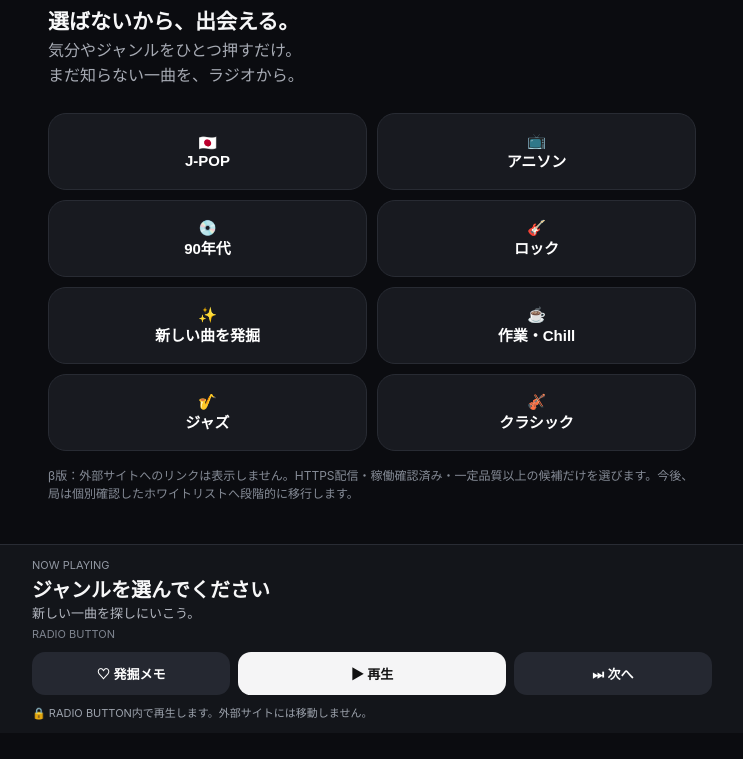
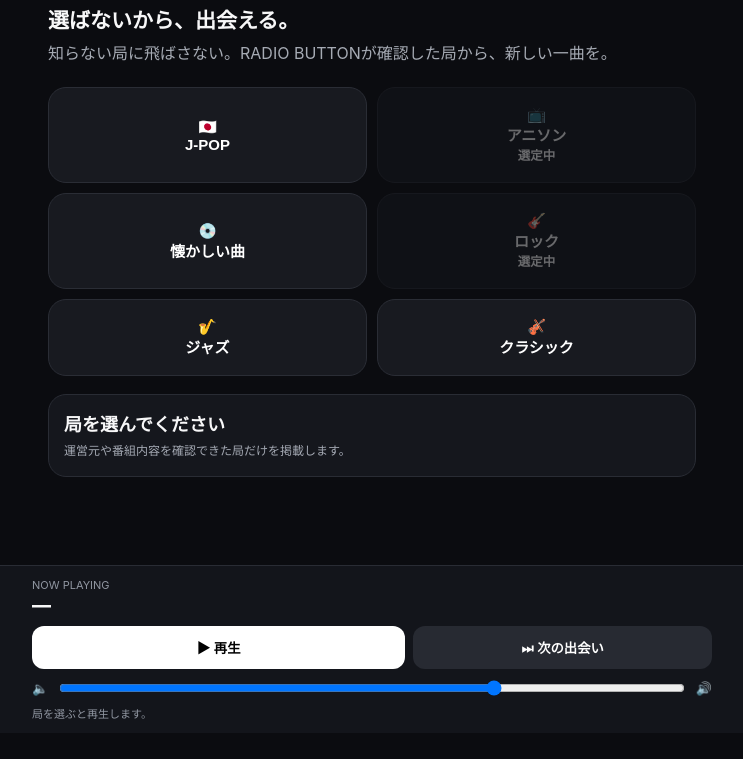
Before and after one commit to dankounaoto/radio-button, a plain HTML site: page index.html in a window 1280 px wide. Shown: the part 67-826 px from the top of the page, without its empty margins (268-1011 px from the left). Drawn offline with Linux system fonts and the light colour scheme.

Commit message:
Add files via upload

```diff
--- a/index.html
+++ b/index.html
@@ -1,46 +1,43 @@
 <!doctype html><html lang="ja"><head>
 <meta charset="utf-8"><meta name="viewport" content="width=device-width,initial-scale=1,viewport-fit=cover">
-<meta name="theme-color" content="#0b0c10"><link rel="manifest" href="manifest.webmanifest"><link rel="apple-touch-icon" href="icon.svg">
-<title>RADIO BUTTON</title><style>
+<meta name="theme-color" content="#0b0c10"><link rel="manifest" href="manifest.webmanifest"><title>RADIO BUTTON</title>
+<style>
 *{box-sizing:border-box}body{margin:0;background:#0b0c10;color:#f7f7f8;font-family:-apple-system,BlinkMacSystemFont,"Segoe UI","Noto Sans JP",sans-serif}
-main{max-width:680px;margin:auto;padding:28px 16px 245px}h1{font-size:30px;margin:0}.tagline{font-size:21px;font-weight:800;margin:8px 0 3px}.sub{color:#a7abb4;margin:0 0 25px;line-height:1.55}
-.grid{display:grid;grid-template-columns:1fr 1fr;gap:10px}.genre{border:1px solid #282b33;border-radius:18px;padding:18px 8px;font-size:15px;font-weight:760;background:#181a20;color:#fff;min-height:72px}
-.note{font-size:12px;color:#858b96;line-height:1.55;margin-top:16px}.player{position:fixed;left:0;right:0;bottom:0;background:#14161cf5;border-top:1px solid #292c34;padding:13px 14px calc(13px + env(safe-area-inset-bottom))}
-.inner{max-width:680px;margin:auto}.eyebrow{font-size:11px;color:#9298a3}.song{font-size:20px;font-weight:850;white-space:nowrap;overflow:hidden;text-overflow:ellipsis;margin-top:2px}.artist{font-size:13px;color:#b3b7c0;white-space:nowrap;overflow:hidden;text-overflow:ellipsis}.station{font-size:11px;color:#7f8590;margin-top:5px;white-space:nowrap;overflow:hidden;text-overflow:ellipsis}
-.controls{display:grid;grid-template-columns:1fr 1.35fr 1fr;gap:8px;margin-top:11px}.controls button{border:0;border-radius:13px;padding:12px 7px;font-size:13px;font-weight:800;background:#252831;color:#fff}.controls .play{background:#f5f5f6;color:#111}
-.status{font-size:11px;color:#8d939e;margin-top:7px}.safe{font-size:11px;color:#9ca2ac;margin-top:9px}
+main{max-width:680px;margin:auto;padding:28px 16px 310px}h1{margin:0;font-size:30px}.tag{font-size:21px;font-weight:850;margin:7px 0}.sub{color:#a6abb4;line-height:1.5;margin:0 0 22px}
+.grid{display:grid;grid-template-columns:1fr 1fr;gap:10px}.g{border:1px solid #2a2d35;background:#181a20;color:#fff;border-radius:18px;padding:18px 8px;font-weight:800;font-size:15px;min-height:72px}.g:disabled{opacity:.38}
+.card{margin-top:18px;background:#15171d;border:1px solid #292c34;border-radius:18px;padding:15px}.card h2{font-size:18px;margin:0 0 6px}.muted{color:#a4a9b3;font-size:12px;line-height:1.55}.program{margin-top:10px;padding-top:10px;border-top:1px solid #292c34;font-size:13px;line-height:1.55}
+.official{display:inline-block;margin-top:10px;color:#fff;font-size:13px}.player{position:fixed;left:0;right:0;bottom:0;background:#14161cf7;border-top:1px solid #292c34;padding:12px 14px calc(12px + env(safe-area-inset-bottom))}
+.inner{max-width:680px;margin:auto}.now{font-size:11px;color:#9096a1}.station{font-size:19px;font-weight:850;margin:2px 0}.controls{display:grid;grid-template-columns:1.25fr 1fr;gap:8px;margin:9px 0}.controls button{border:0;border-radius:12px;padding:12px;font-weight:800}.play{background:#fff}.next{background:#272a32;color:#fff}
+.vol{display:flex;align-items:center;gap:9px;font-size:13px}.vol input{width:100%}.status{font-size:11px;color:#9197a2;margin-top:7px}
 </style></head><body><main>
-<h1>📻 RADIO BUTTON</h1><div class="tagline">選ばないから、出会える。</div>
-<p class="sub">気分やジャンルをひとつ押すだけ。<br>まだ知らない一曲を、ラジオから。</p>
+<h1>📻 RADIO BUTTON</h1><div class="tag">選ばないから、出会える。</div><p class="sub">知らない局に飛ばさない。RADIO BUTTONが確認した局から、新しい一曲を。</p>
 <div class="grid">
-<button class="genre" data-k="jpop">🇯🇵<br>J-POP</button><button class="genre" data-k="anime">📺<br>アニソン</button>
-<button class="genre" data-k="90s">💿<br>90年代</button><button class="genre" data-k="rock">🎸<br>ロック</button>
-<button class="genre" data-k="hits">✨<br>新しい曲を発掘</button><button class="genre" data-k="chill">☕<br>作業・Chill</button>
-<button class="genre" data-k="jazz">🎷<br>ジャズ</button><button class="genre" data-k="classical">🎻<br>クラシック</button>
+<button class="g" data-id="j1">🇯🇵<br>J-POP</button>
+<button class="g" disabled>📺<br>アニソン<br><small>選定中</small></button>
+<button class="g" data-id="beach">💿<br>懐かしい曲</button>
+<button class="g" disabled>🎸<br>ロック<br><small>選定中</small></button>
+<button class="g" data-id="beach">🎷<br>ジャズ</button>
+<button class="g" data-id="ottava">🎻<br>クラシック</button>
 </div>
-<p class="note">β版：外部サイトへのリンクは表示しません。HTTPS配信・稼働確認済み・一定品質以上の候補だけを選びます。今後、局は個別確認したホワイトリストへ段階的に移行します。</p>
-</main>
-<section class="player"><div class="inner">
-<div class="eyebrow">NOW PLAYING</div><div id="song" class="song">ジャンルを選んでください</div><div id="artist" class="artist">新しい一曲を探しにいこう。</div>
-<div id="station" class="station">RADIO BUTTON</div>
-<div class="controls"><button id="fav">♡ 発掘メモ</button><button id="play" class="play">▶ 再生</button><button id="next">⏭ 次へ</button></div>
-<div id="msg" class="status"></div><div class="safe">🔒 RADIO BUTTON内で再生します。外部サイトには移動しません。</div>
-<audio id="audio" playsinline></audio></div></section>
+<section id="info" class="card"><h2>局を選んでください</h2><div class="muted">運営元や番組内容を確認できた局だけを掲載します。</div></section>
+</main><section class="player"><div class="inner"><div class="now">NOW PLAYING</div><div id="station" class="station">—</div>
+<div class="controls"><button id="play" class="play">▶ 再生</button><button id="next" class="next">⏭ 次の出会い</button></div>
+<label class="vol">🔈 <input id="volume" type="range" min="0" max="1" step=".05" value=".7"> 🔊</label>
+<div id="msg" class="status">局を選ぶと再生します。</div><audio id="audio" playsinline></audio></div></section>
 <script>
-const API='https://de1.api.radio-browser.info/json';
-const C={
-jpop:{label:'J-POP',tag:'j-pop',country:'Japan'},anime:{label:'アニソン',tag:'anime',language:'japanese'},
-'90s':{label:'90年代',tag:'90s'},rock:{label:'ロック',tag:'rock'},hits:{label:'発掘',tag:'pop'},
-chill:{label:'作業・Chill',tag:'chillout'},jazz:{label:'ジャズ',tag:'jazz'},classical:{label:'クラシック',tag:'classical'}};
-let pool=[],i=0,cur=null;const a=document.getElementById('audio'),$=id=>document.getElementById(id);
-function safeStation(s,k){let u=s.url_resolved||s.url||'';if(!u.startsWith('https://')||s.lastcheckok!==1)return false;if((s.bitrate||0)<64)return false;if(k==='anime'){let hay=((s.tags||'')+' '+(s.language||'')+' '+(s.country||'')).toLowerCase();if(!hay.includes('anime')||!hay.includes('japan'))return false}return true}
-async function tune(k){$('song').textContent='局を探しています…';$('artist').textContent='安全条件を確認中';$('msg').textContent='';let c=C[k],q=new URLSearchParams({tag:c.tag,hidebroken:'true',order:'clickcount',reverse:'true',limit:'100'});if(c.country)q.set('country',c.country);if(c.language)q.set('language',c.language);try{let r=await fetch(`${API}/stations/search?${q}`);let x=await r.json();pool=x.filter(s=>safeStation(s,k));if(!pool.length)throw 0;i=0;load()}catch(e){$('song').textContent='候補が見つかりません';$('artist').textContent='怪しい局を無理に流さず停止しました。'}}
-function load(){cur=pool[i%pool.length];$('song').textContent='曲名を取得できない局です';$('artist').textContent='曲名対応は局ごとに順次追加';$('station').textContent=`${cur.name||'名称不明'} ｜ ${cur.country||'地域不明'} ｜ ${cur.codec||''} ${cur.bitrate?cur.bitrate+'kbps':''}`;a.src=cur.url_resolved||cur.url;a.load();a.play().then(()=>{$('play').textContent='⏸ 停止'}).catch(()=>{$('play').textContent='▶ 再生';$('msg').textContent='再生ボタンを押してください。'})}
-document.querySelectorAll('.genre').forEach(b=>b.addEventListener('click',()=>tune(b.dataset.k)));
-$('play').addEventListener('click',()=>{if(!a.src)return;if(a.paused)a.play();else a.pause()});
-a.addEventListener('play',()=>{$('play').textContent='⏸ 停止'});a.addEventListener('pause',()=>{$('play').textContent='▶ 再生'});
-$('next').addEventListener('click',()=>{if(pool.length){i++;load()}});
-$('fav').addEventListener('click',()=>{$('msg').textContent=cur?'発掘メモ機能は曲名取得対応後に保存できるようにします。':'まずジャンルを選んでください。'});
-a.addEventListener('error',()=>{if(pool.length){i++;$('msg').textContent='再生できない局をスキップしました。';setTimeout(load,500)}});
+const stations={
+j1:{name:'J1 Radio',desc:'J-POPを世界へ届けるインターネットラジオ。J-POP中心の音楽番組や、日本の天気・交通情報を交えた番組を編成。',program:'例：J-POP Worldwide / Total Music Hours / Midday Music など。放送時間は公式番組表で確認できます。',site:'https://www.j1fm.tokyo/',search:'j1 radio'},
+beach:{name:'湘南ビーチFM',desc:'逗子・葉山を拠点とするFM局。ジャズ、オールディーズ、シティポップなど音楽中心の時間帯と地域情報番組を放送。',program:'例：AFTERNOON JAZZ、湘南メモリーレーン、MIDNIGHT JAZZなど。曜日・時間帯で内容が変わります。',site:'https://www.beachfm.co.jp/',search:'shonan beach fm'},
+ottava:{name:'OTTAVA',desc:'2007年開局のクラシック音楽専門インターネットラジオ。24時間配信し、昼間はプレゼンターによるライブ番組も編成。',program:'クラシックを楽章単位・抜粋でも紹介。リクエスト番組やプレゼンター番組があります。',site:'https://ottava.jp/',search:'ottava'}
+};
+const API='https://de1.api.radio-browser.info/json';let selected=null,pool=[],idx=0;const a=document.getElementById('audio'),$=x=>document.getElementById(x);
+function show(s){$('info').innerHTML=`<h2>${s.name}</h2><div class="muted">${s.desc}</div><div class="program"><b>📅 番組・放送内容</b><br>${s.program}</div><a class="official" href="${s.site}" target="_blank" rel="noopener noreferrer">🔗 確認済み公式サイト ↗</a>`}
+async function choose(id){selected=stations[id];show(selected);$('station').textContent=selected.name;$('msg').textContent='確認済み局の配信先を取得中…';try{let q=new URLSearchParams({name:selected.search,hidebroken:'true',order:'clickcount',reverse:'true',limit:'15'});let r=await fetch(`${API}/stations/search?${q}`),x=await r.json();pool=x.filter(s=>(s.url_resolved||s.url||'').startsWith('https://')&&s.lastcheckok===1);if(!pool.length)throw 0;idx=0;load()}catch(e){$('msg').textContent='現在この局の配信先を確認できません。無理に別局は流しません。'}}
+function load(){let s=pool[idx%pool.length];a.src=s.url_resolved||s.url;a.volume=+$('volume').value;a.load();a.play().then(()=>{$('play').textContent='⏸ 停止';$('msg').textContent='RADIO BUTTON内で再生中'}).catch(()=>{$('msg').textContent='▶ 再生を押してください。'})}
+document.querySelectorAll('[data-id]').forEach(b=>b.addEventListener('click',()=>choose(b.dataset.id)));
+$('play').addEventListener('click',()=>{if(!a.src)return;if(a.paused)a.play();else a.pause()});a.addEventListener('play',()=>$('play').textContent='⏸ 停止');a.addEventListener('pause',()=>$('play').textContent='▶ 再生');
+$('volume').addEventListener('input',e=>a.volume=+e.target.value);
+$('next').addEventListener('click',()=>{if(pool.length){idx++;load()}});
+a.addEventListener('error',()=>{$('msg').textContent='この配信は現在再生できません。別の確認済み候補を試します。';if(pool.length){idx++;setTimeout(load,600)}});
 if('serviceWorker'in navigator)navigator.serviceWorker.register('./sw.js').catch(()=>{});
 </script></body></html>
--- a/sw.js
+++ b/sw.js
@@ -1 +1 @@
-const C='rb-v4';self.addEventListener('install',e=>e.waitUntil(caches.open(C).then(c=>c.addAll(['./','./index.html','./manifest.webmanifest','./icon.svg']))));self.addEventListener('fetch',e=>e.respondWith(fetch(e.request).catch(()=>caches.match(e.request))));
+const C='rb-v5';self.addEventListener('install',e=>e.waitUntil(caches.open(C).then(c=>c.addAll(['./','./index.html','./manifest.webmanifest','./icon.svg']))));self.addEventListener('fetch',e=>e.respondWith(fetch(e.request).catch(()=>caches.match(e.request))));
```
